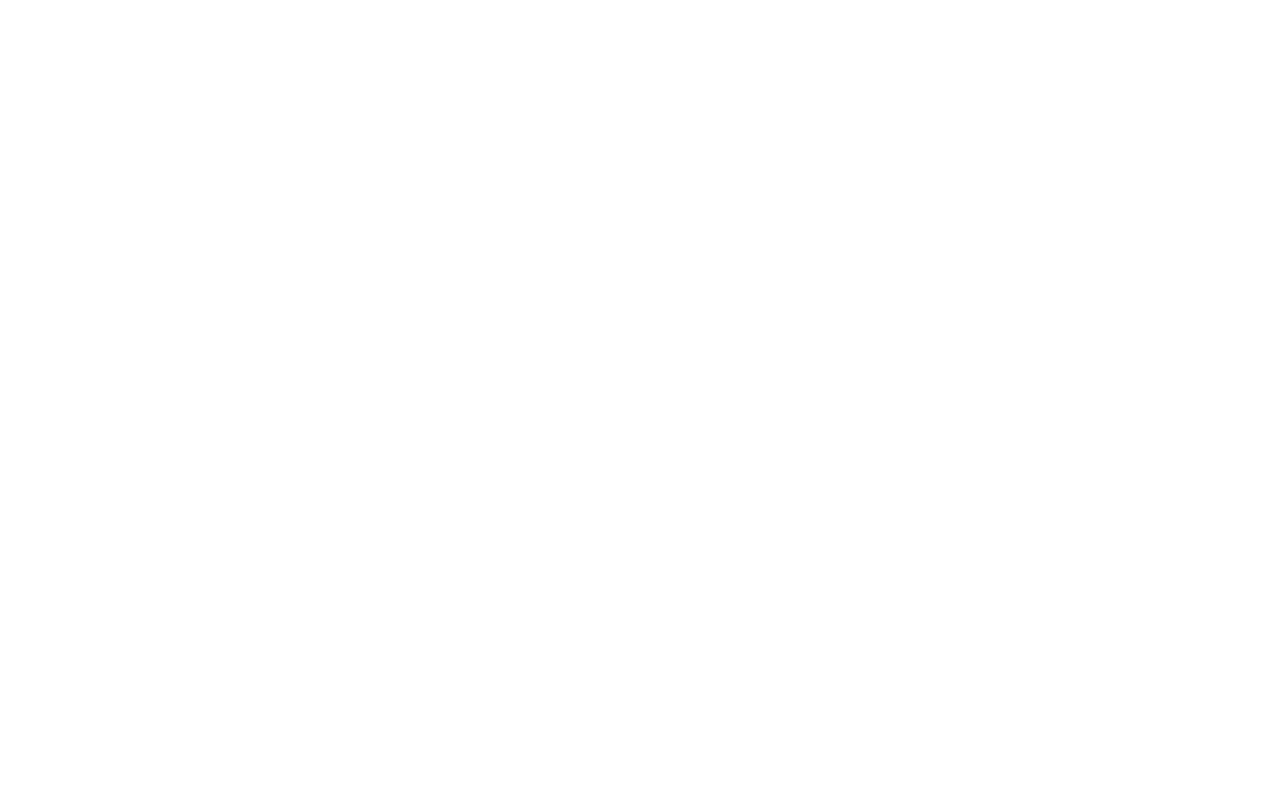
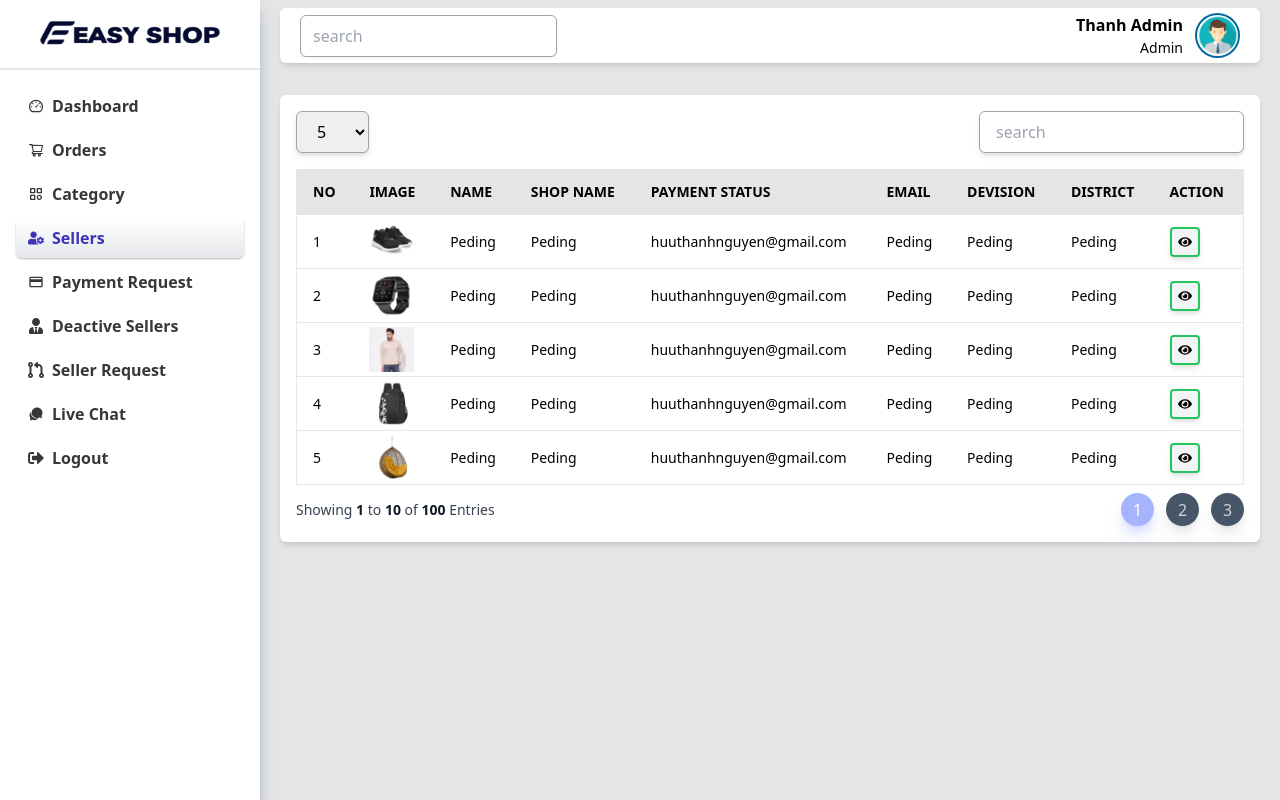
Before and after one commit to huuthanh0312/FE_Dashboard_ReactJs_Mern_Multi_Vendor_Ecommerce, a React (Create React App) app: page /admin/sellers in a window 1280 px wide. Before the commit this address had no page. Built offline with nearby package versions, Linux system fonts and the light colour scheme.

Commit message:
Admin sellers design

```diff
--- a/src/router/routes/adminRoutes.js
+++ b/src/router/routes/adminRoutes.js
@@ -3,6 +3,7 @@
 const AdminDashboard = lazy(() => import('../../views/admin/AdminDashboard'))
 const Orders = lazy(() => import('../../views/admin/Orders'))
 const Category = lazy(() => import('../../views/admin/Category'))
+const Sellers = lazy(() => import('../../views/admin/Sellers'))
 
 export const adminRoutes = [
   {
@@ -19,5 +20,10 @@
     path: 'admin/category',
     element: <Category />,
     role: 'admin'
+  },
+  {
+    path: 'admin/sellers',
+    element: <Sellers />,
+    role: 'admin'
   }
 ]
--- /dev/null
+++ b/src/views/admin/Sellers.jsx
@@ -0,0 +1,134 @@
+import React, { useState } from 'react'
+import { Link } from 'react-router-dom'
+import Pagination from '../Pagination'
+import { FaEdit, FaEye, FaImage, FaTrash } from 'react-icons/fa'
+import { IoMdCloseCircle } from 'react-icons/io'
+const Sellers = () => {
+  //pagination
+  const [currentPage, setCurrentPage] = useState(1)
+  const [searchValue, setsearchValue] = useState('')
+  const [parPage, setParPage] = useState(5)
+  const [show, setShow] = useState(false)
+  return (
+    <div className="px-2 lg:px-5 pb-5 ">
+      <div className="w-full flex flex-wrap ">
+        <div className="w-full p-4 rounded-md shadow-md hover:shadow-indigo-200 bg-white">
+          <div className="flex justify-between items-center">
+            <select
+              onChange={(e) => {
+                setParPage(parseInt(e.target.value))
+              }}
+              className="px-4 py-2 hover:border-indigo-500 outline-none border border-gray-400 rounded-md text-black shadow-md focus:shadow-indigo-200"
+            >
+              <option value="5">5</option>
+              <option value="10">10</option>
+              <option value="20">20</option>
+            </select>
+            <input
+              type="text"
+              className="px-4 py-2 hover:border-indigo-500 focus:border-indigo-500 outline-none text-[#383737] border border-gray-400 rounded-md shadow-md focus:shadow-indigo-200"
+              placeholder="search"
+            />
+          </div>
+          {/* table */}
+          <div className="relative overflow-x-auto pt-4 ">
+            <table className="w-full text-sm text-left rounded-md shadow-md">
+              <thead className="uppercase border bg-[#E5E5E5]">
+                <tr>
+                  <th className="py-3 px-4" scope="col">
+                    No
+                  </th>
+                  <th className="py-3 px-4" scope="col">
+                    Image
+                  </th>
+                  <th className="py-3 px-4" scope="col">
+                    Name
+                  </th>
+                  <th className="py-3 px-4" scope="col">
+                    Shop Name
+                  </th>
+                  <th className="py-3 px-4" scope="col">
+                    Payment Status
+                  </th>
+                  <th className="py-3 px-4" scope="col">
+                    Email
+                  </th>
+                  <th className="py-3 px-4" scope="col">
+                    Devision
+                  </th>
+                  <th className="py-3 px-4" scope="col">
+                    District
+                  </th>
+                  <th className="py-3 px-4" scope="col">
+                    Action
+                  </th>
+                </tr>
+              </thead>
+              <tbody>
+                {[1, 2, 3, 4, 5].map((d, i) => (
+                  <tr className="hover:bg-gray-100 border">
+                    <td scope="row" className="py-1 px-4 font-medium whitespace-nowrap">
+                      {d}
+                    </td>
+                    <td scope="row" className="py-1 px-4 font-medium whitespace-nowrap">
+                      <img
+                        className="w-[45px] h-[45px]"
+                        src={`http://localhost:3000/images/category/${d}.jpg`}
+                        alt=""
+                      />
+                    </td>
+                    <td scope="row" className="py-1 px-4 font-medium whitespace-nowrap">
+                      Peding
+                    </td>
+
+                    <td scope="row" className="py-1 px-4 font-medium whitespace-nowrap">
+                      Peding
+                    </td>
+                    <td scope="row" className="py-1 px-4 font-medium whitespace-nowrap">
+                      huuthanhnguyen@gmail.com
+                    </td>
+                    <td scope="row" className="py-1 px-4 font-medium whitespace-nowrap">
+                      Peding
+                    </td>
+                    <td scope="row" className="py-1 px-4 font-medium whitespace-nowrap">
+                      Peding
+                    </td>
+                    <td scope="row" className="py-1 px-4 font-medium whitespace-nowrap">
+                      Peding
+                    </td>
+                    <td scope="row" className="py-1 px-4 whitespace-nowrap">
+                      <div className="flex justify-start items-center gap-4">
+                        <Link className="p-[6px] bg-gray-100 border-2 border-green-500 rounded shadow-md hover:text-green-600 hover:shadow-lg hover:shadow-yellow-500/50 hover:scale-110">
+                          <FaEye></FaEye>
+                        </Link>
+                      </div>
+                    </td>
+                  </tr>
+                ))}
+              </tbody>
+            </table>
+          </div>
+          {/* end table */}
+          {/* Paginantion */}
+          <div className="flex w-full justify-between items-center mt-2 ">
+            <span className="text-sm text-gray-700 dark:text-gray-400">
+              Showing <span className="font-semibold text-gray-900 dark:text-white">1</span> to{' '}
+              <span className="font-semibold text-gray-900 dark:text-white">10</span> of{' '}
+              <span className="font-semibold text-gray-900 dark:text-white">100</span> Entries
+            </span>
+            <Pagination
+              pageNumber={currentPage}
+              setPageNumber={setCurrentPage}
+              totalItem={50}
+              parPage={parPage}
+              showItem={3}
+            />
+          </div>
+          {/* end Paginantion */}
+        </div>
+      </div>
+    </div>
+  )
+}
+
+export default Sellers
```
